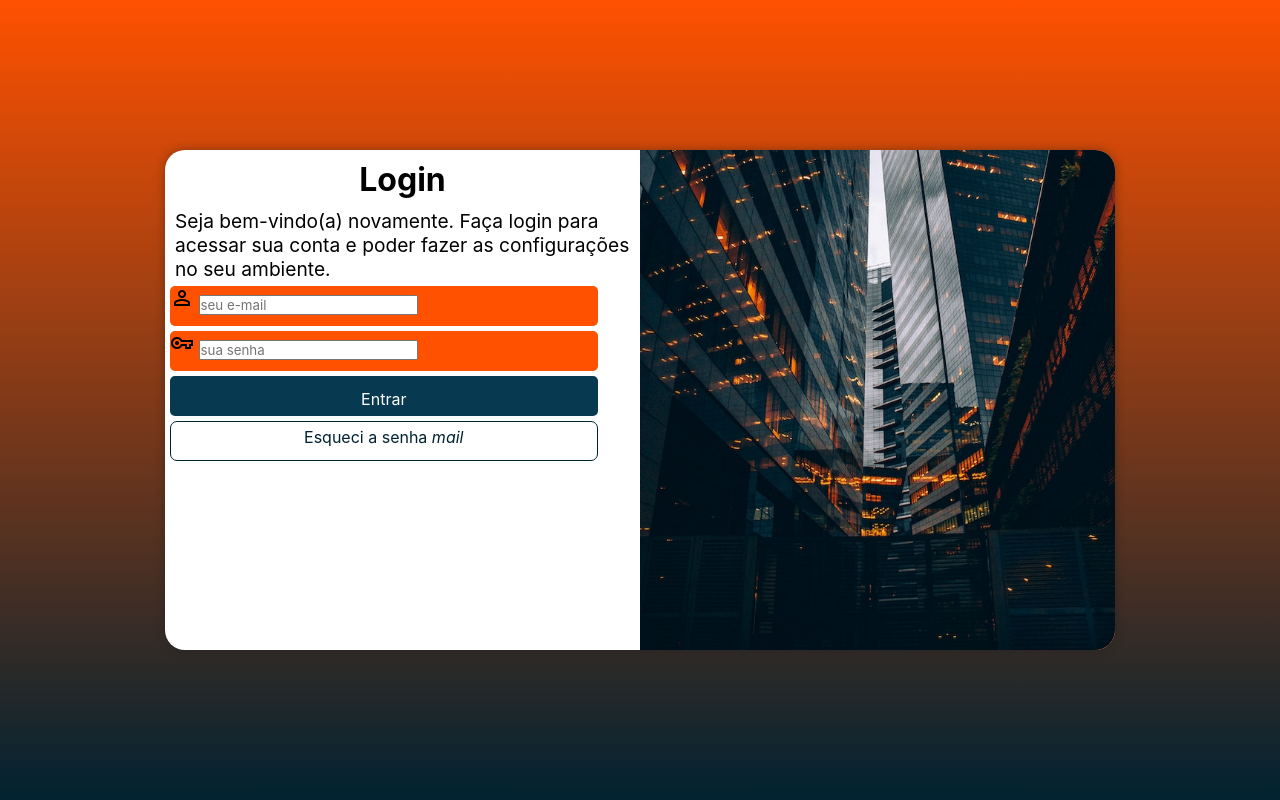
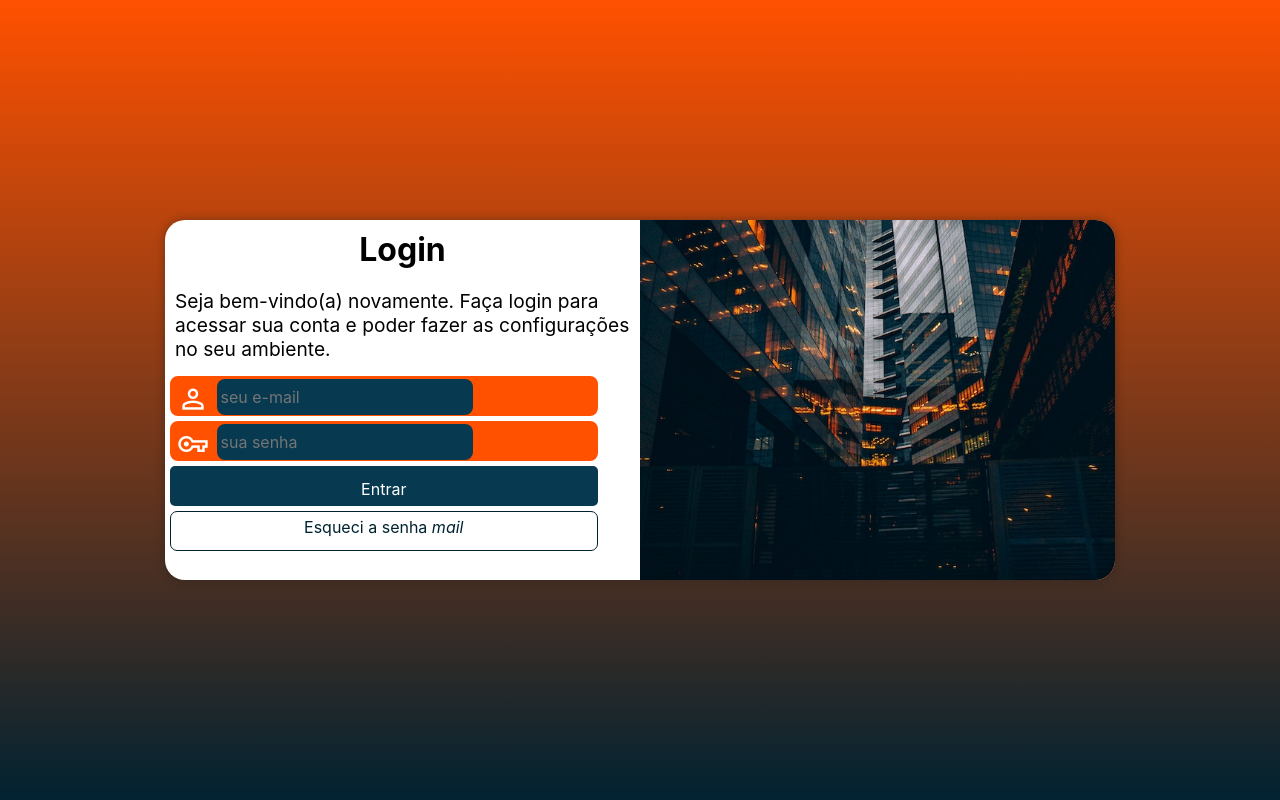
Before and after one commit to maragatocoder/projeto-login, a plain HTML site: page index.html in a window 1280 px wide. Drawn offline with nearby package versions, Linux system fonts and the light colour scheme.

Commit message:
atualizei o formulário

```diff
--- a/estilos/media-query.css
+++ b/estilos/media-query.css
@@ -8,6 +8,7 @@
 
     section#login {
         width: 80vw;
+        height: 300px;
     }
 
     section#login > div#imagem {
@@ -30,6 +31,7 @@
 
     section#login {
         width: 950px;
+        height: 360px;
     }
 
     section#login > div#imagem {
--- a/estilos/style.css
+++ b/estilos/style.css
@@ -30,15 +30,15 @@ section#login {
     position: absolute;
     top: 50%;
     left: 50%;
-    transform: translate(-50%, -50%);
     overflow: hidden;
 
     background-color: white;
     width: 280px;
-    height: 500px;
+    height: 515px;
     border-radius: 20px;
     box-shadow: 0px 0px 10px rgba(29, 29, 29, 0.425);
 
+    transform: translate(-50%, -50%);
     transition: width .3s, height .3s;
     transition-timing-function: ease;
 }
@@ -63,21 +63,44 @@ div#formulario > h1 {
 
 div#formulario > p {
     font-size: 0.8em;
-    padding: 0px 10px;
+    padding: 10px 10px;
 }
 
 form > div.campo {
     background-color: #ff5100;
+    border: 2px solid #ff5100;
     width: 90%;
     display: block;
     height: 40px;
-    border-radius: 5px;
+    border-radius: 8px;
     margin: 5px;
 
 }
 
 div.campo > label {
     display: none;
+}
+
+div.campo > span {
+    color: white;
+    font-size: 2em;
+    width: 40px;
+    padding: 5px;
+}
+
+div.campo > input {
+    background-color: #073950;
+    font-size: 1em;
+    height: 100%;
+    width: calc(100%-44px);
+    border: 0px;
+    border-radius: 8px;
+    padding: 4px;
+    transform: translateY(-12px);
+}
+
+div.campo > input:focus-within {
+    background-color: white;
 }
 
 form > input[type=submit] {
```
